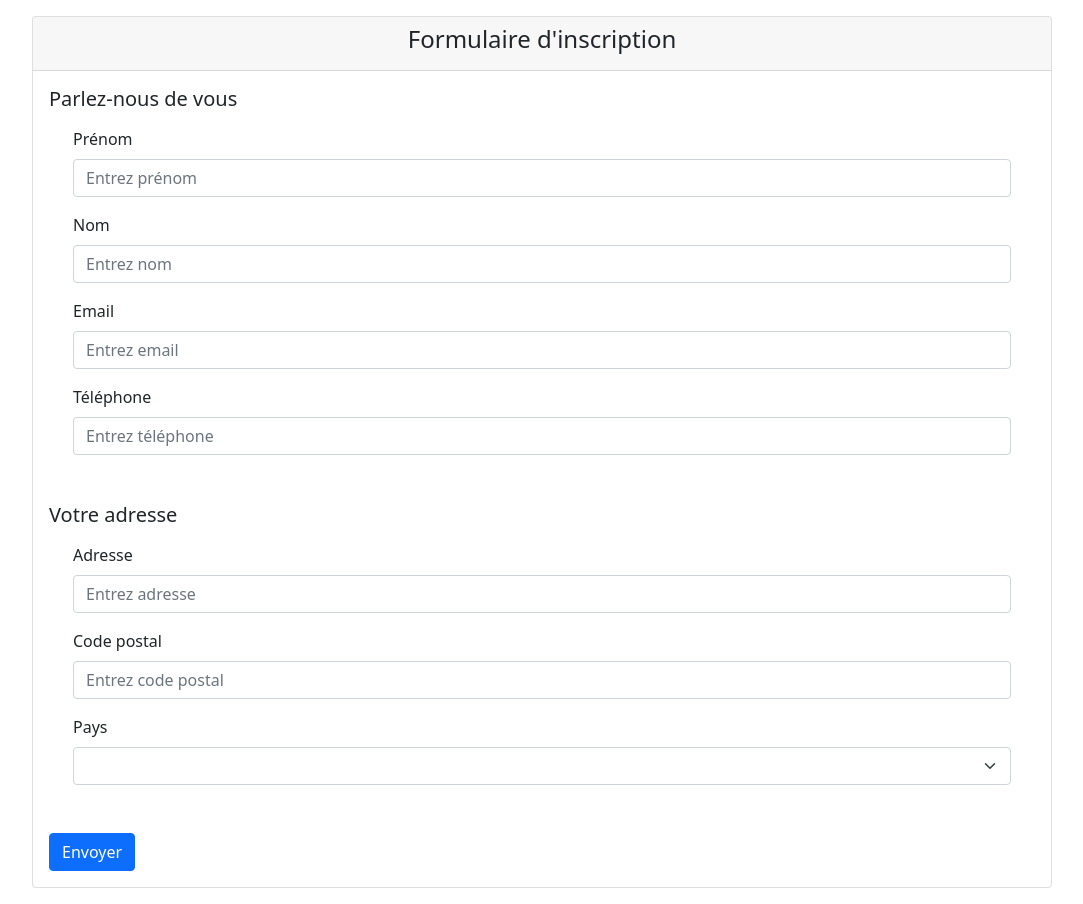
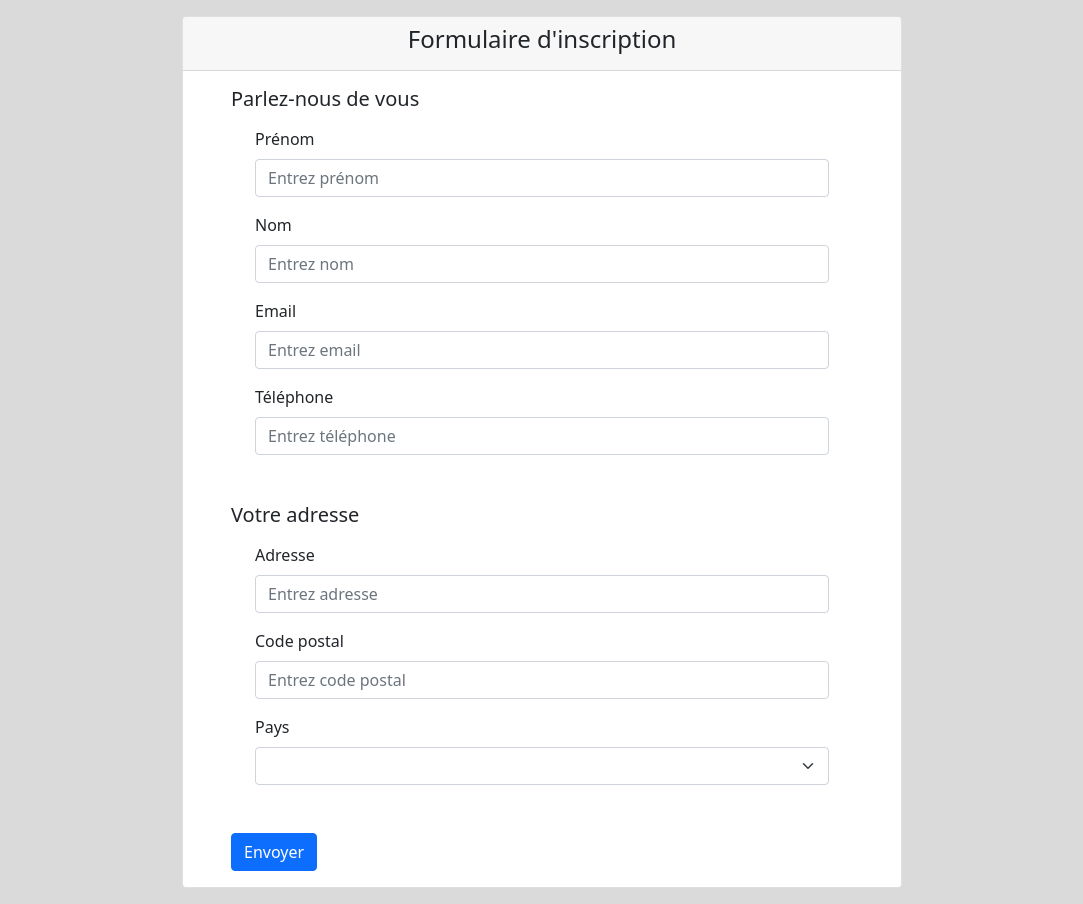
Before and after one commit to CurtisMoxebo/test-neolegal, a React (Create React App) app: page /inscription in a window 1280 px wide. Shown: the whole page, without its empty margins (98-1181 px from the left). Built offline with nearby package versions, Linux system fonts and the light colour scheme.

Commit message:
Page not found style

```diff
--- a/public/index.html
+++ b/public/index.html
@@ -26,7 +26,7 @@
     -->
     <title>React App</title>
   </head>
-  <body>
+  <body style="background-color: #DADADA">
     <noscript>You need to enable JavaScript to run this app.</noscript>
     <div id="root"></div>
     <!--
--- a/src/components/Error.js
+++ b/src/components/Error.js
@@ -1,7 +1,11 @@
+import { Container } from "react-bootstrap";
+
 const Error = () => {
   return (
-    <div>
-      Error
+    <div class="jumbotron d-flex align-items-center min-vh-100">
+      <div class="container text-center">
+        <h2>404 - Page not found</h2>
+      </div>
     </div>
   );
 }
--- a/src/components/Inscription.js
+++ b/src/components/Inscription.js
@@ -78,7 +78,7 @@ const Inscription = () => {
   }
 
   return (
-    <Container>
+    <Container className='container'>
       { isLoading &&
         <div>
           loading
@@ -93,13 +93,13 @@ const Inscription = () => {
 
       { !isLoading && !isError &&
         <Form noValidate validated={validated} onSubmit={ submitForm }>
-          <Card className="my-3 mx-5">
+          <Card className="my-3 mx-auto" style={{ width: '45rem' }}>
             <Card.Header className="text-center">
               <h4> Formulaire d'inscription </h4>
             </Card.Header>
 
             { questions && questions.map((question, questionIndex) => (
-              <Card.Body key={ `question-${questionIndex}` }>
+              <Card.Body key={ `question-${questionIndex}` } className='px-5'>
                 <Card.Title className="mb-3">{ question.title }</Card.Title>
 
                 { question.fields && question.fields.map((field, fieldIndex) => (
@@ -125,7 +125,7 @@ const Inscription = () => {
               </Card.Body>
             )) }
 
-            <Card.Body>
+            <Card.Body className='px-5'>
               <Button variant="primary" type='submit'>Envoyer</Button>
             </Card.Body>
           </Card>
```
